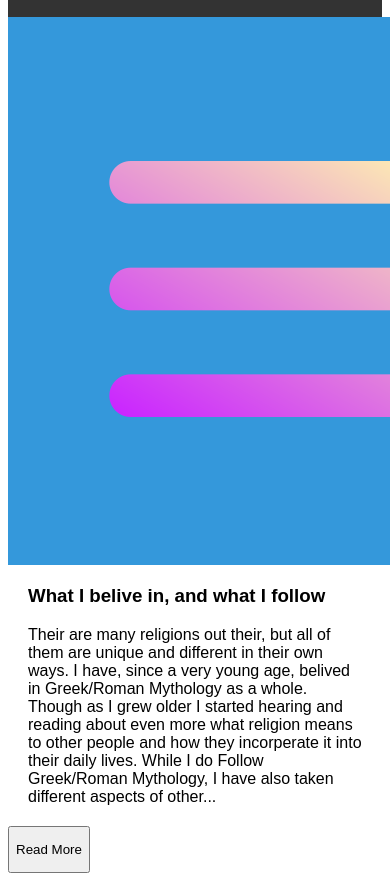
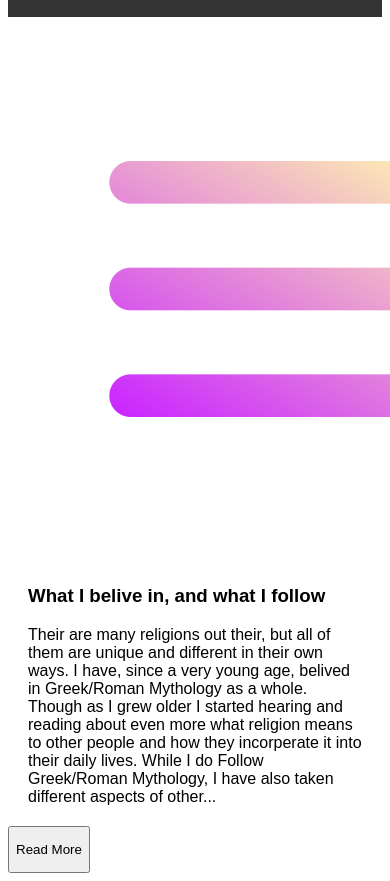
Before and after one commit to Cal-theDevGirl/Humanities-Project, a plain HTML site: page index.html in a window 390 px wide. Shown: the part 105-986 px from the top of the page. Drawn offline with Linux system fonts and the light colour scheme.

Commit message:
css changes for hamburger menu

```diff
--- a/styles.css
+++ b/styles.css
@@ -42,7 +42,7 @@ div {
 
 /* Dropdown Button */
 .dropbtn {
-  background-color: #3498DB;
+  background-color: #ffff;
   color: white;
   padding: 16px;
   font-size: 16px;
@@ -53,7 +53,7 @@ div {
 
 /* Dropdown button on hover & focus */
 .dropbtn:hover, .dropbtn:focus {
-  background-color: #2980B9;
+  background-color: #ffff;
 }
 
 /* The container <div> - needed to position the dropdown content */
```
